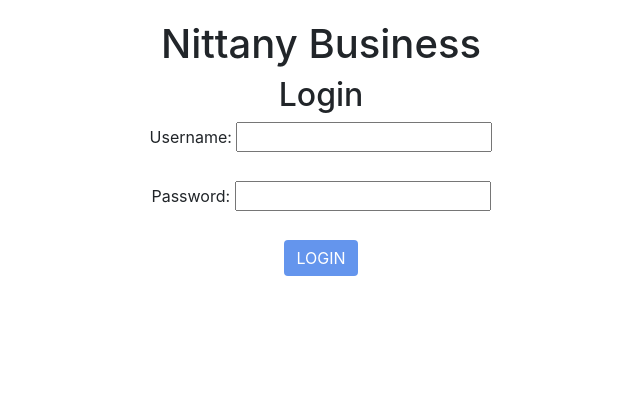
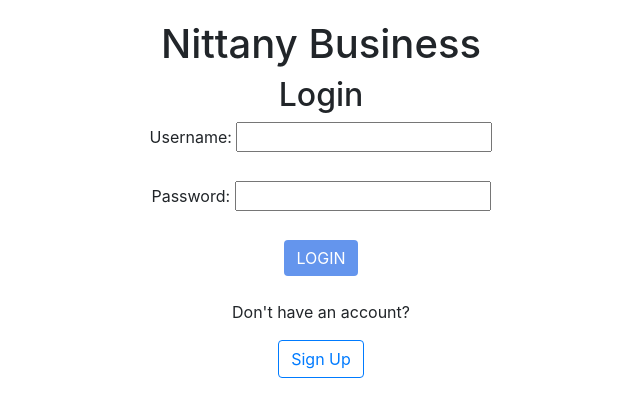
Before and after one commit to maxcheever/NittanyBusiness, a Flask app: page / in a window 1280 px wide. Shown: the top 417 px of the page, without its empty margins (319-959 px from the left). Run offline with Flask 3, Linux system fonts and the light colour scheme; parts of the project's set-up code (start-up, migrations or seed data) failed here and were passed over; some libraries are stand-ins or nearby versions.

Commit message:
Added button on index.html for signing up (aka user registration). Also have a route for it on app.py. Max this is for you to link your page.

```diff
--- a/app.py
+++ b/app.py
@@ -50,6 +50,10 @@ def logout():
     session.clear()
     return redirect(url_for('login'))
 
+# @app.route('/signup')
+# def signup():
+#     return render_template('signup.html')
+
 def get_user_type(username: str):
     conn = sql.connect('database.db')
     cursor = conn.execute(
--- a/templates/index.html
+++ b/templates/index.html
@@ -23,6 +23,11 @@
                     LOGIN
                 </button>
             </form>
+            <br>
+            {# User registration for those without an account#}
+            <p>Don't have an account?</p>
+            <a href="/signup" class="btn btn-outline-primary">Sign Up</a>
+
             {# Output an error message when user inputs the wrong username and/or password #}
             {%  if message %}
                 <p style="color: red; margin-top: 10px">{{ message | safe }}</p>
```
